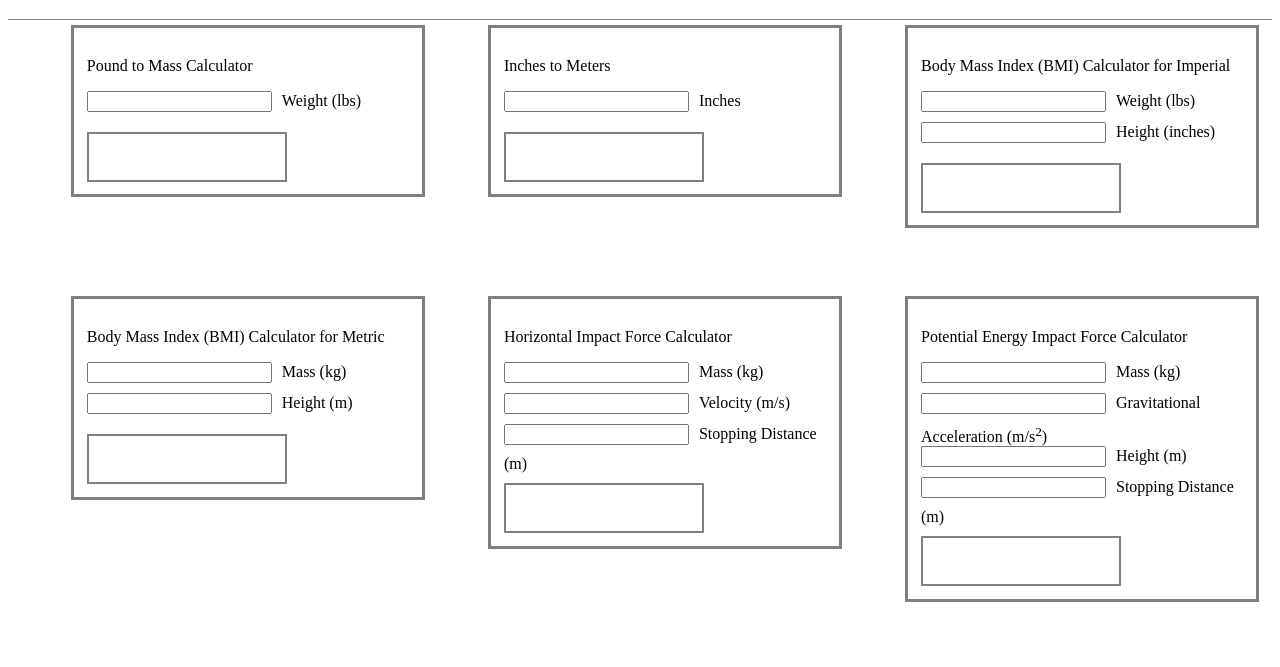
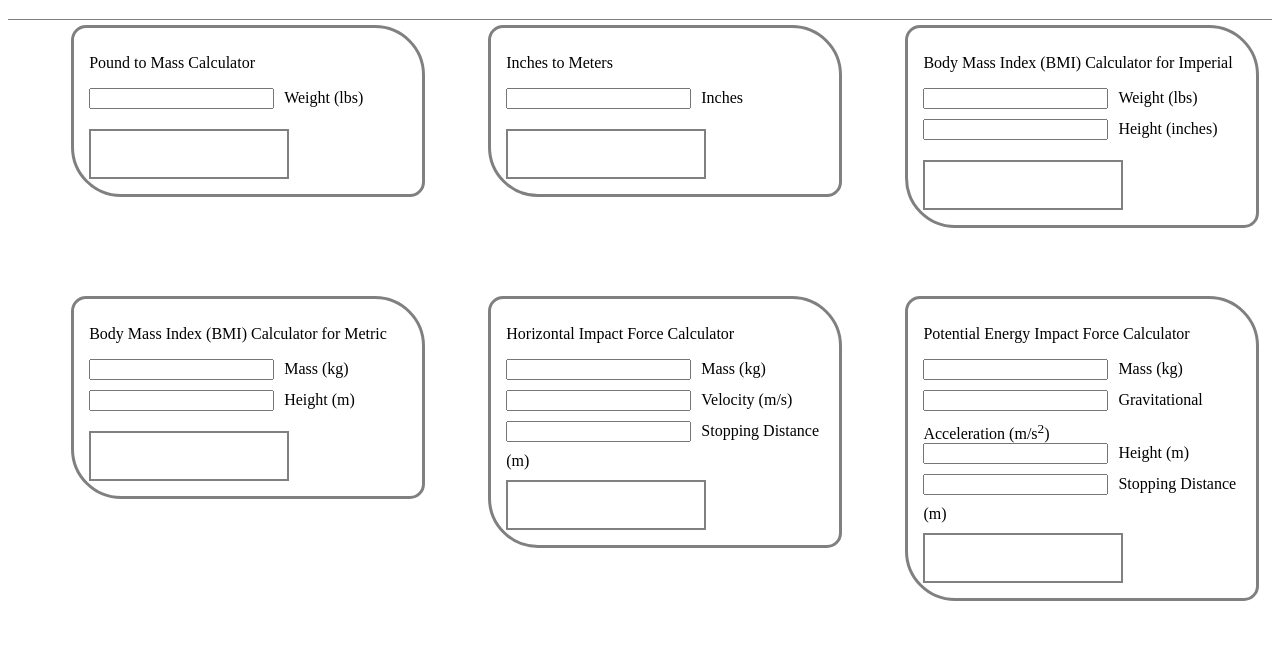
Before and after one commit to TheJediCode/Calculator-Haven, a plain HTML site: page index.html in a window 1280 px wide. Shown: the part 61-728 px from the top of the page. Drawn offline with Linux system fonts and the light colour scheme.

Commit message:
Added border radius to pizazz it up

```diff
--- a/impact.css
+++ b/impact.css
@@ -44,7 +44,10 @@ header {
     display: block;
     float: left;
     border: 3px solid grey;
-    padding: 1%;
+    border-radius: 15px 50px;
+    padding: 10px;
+    padding-left: 15px;
+    padding-bottom: 15px;
     width: 28%;
     margin-left: 5%;
     margin-bottom: 5%;
```
